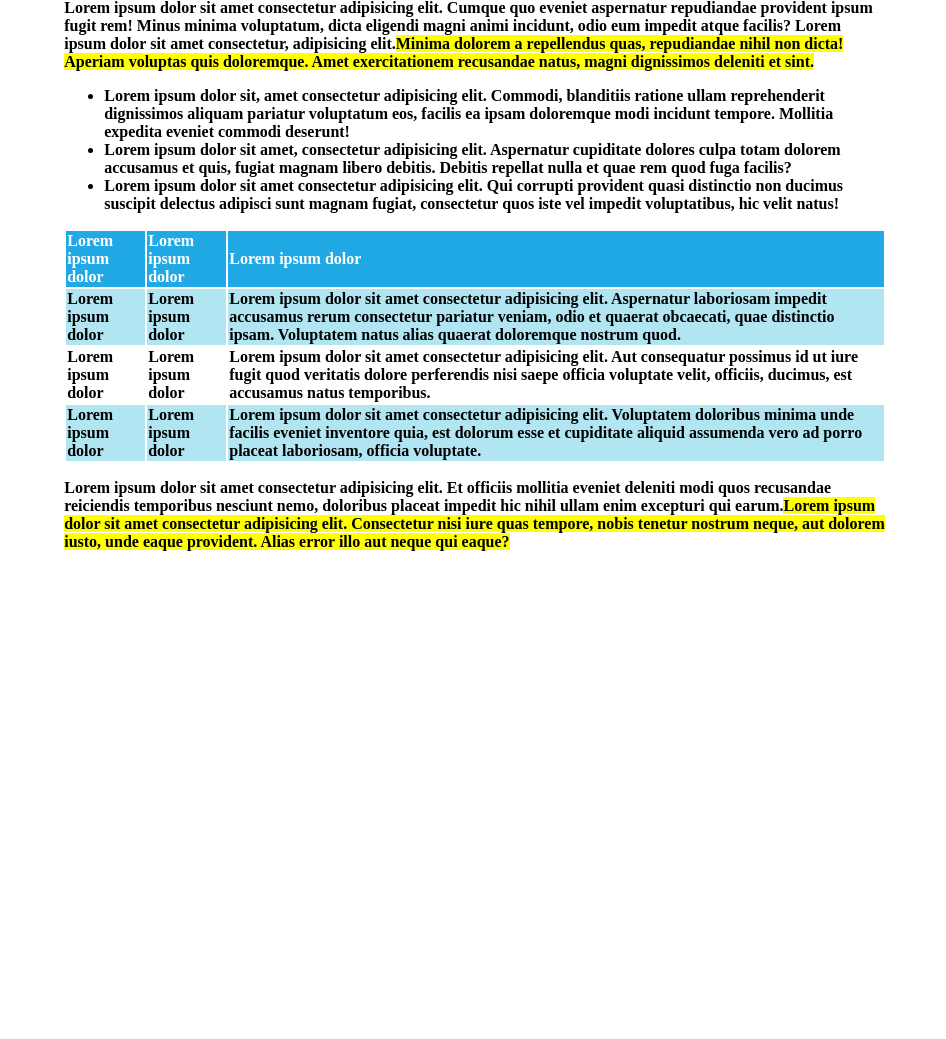
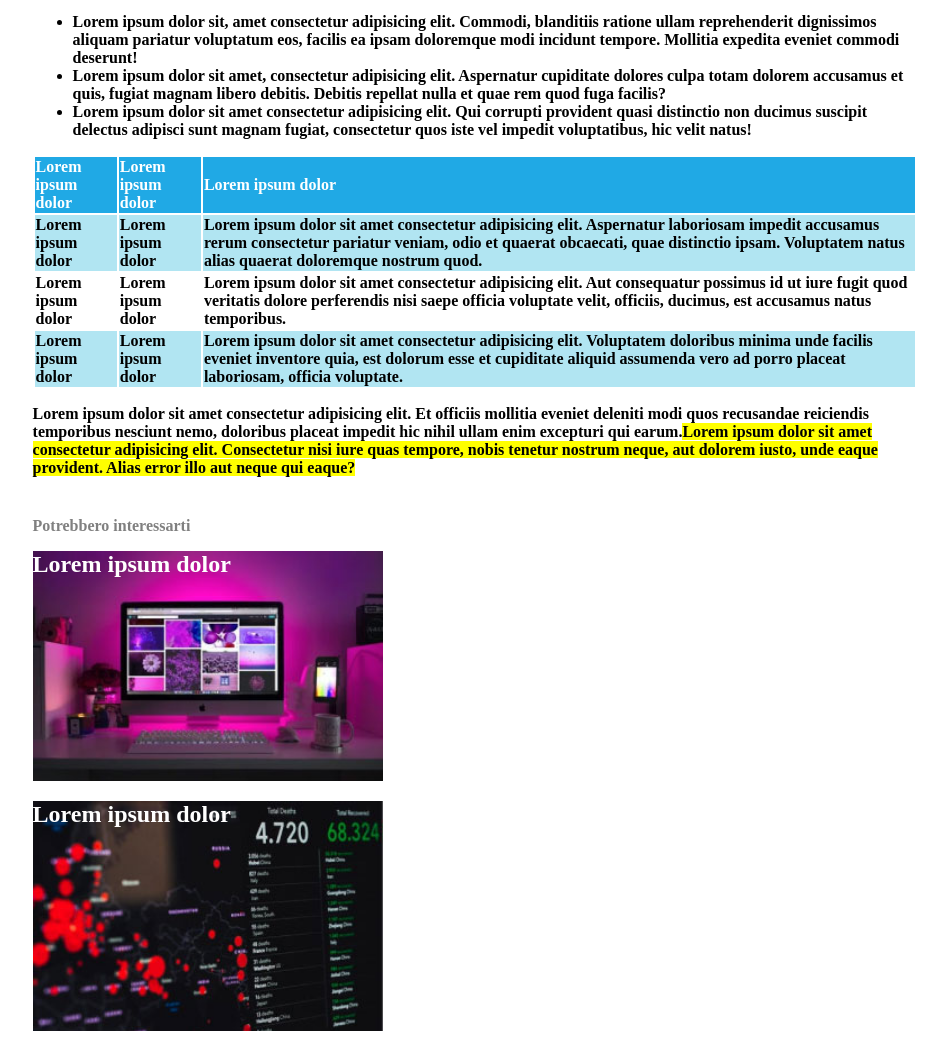
Before and after one commit to SamSepiool/html-css-booleaner, a plain HTML site: page index.html in a window 1280 px wide. Shown: the part 1274-2313 px from the top of the page, without its empty margins (165-1111 px from the left). Before the commit the page ends 1841 px from the top, so only its background shows below. Drawn offline with Linux system fonts and the light colour scheme.

Commit message:
add footer

```diff
--- a/css/style.css
+++ b/css/style.css
@@ -6,10 +6,21 @@ header{
     margin: auto;
 }
 
-main{
-    width: 65%;
+main, footer{
+    width: 70%;
     margin: auto;
     text-align: left;
+}
+
+a{
+    text-decoration: none;
+}
+
+.photo-caption{
+    margin-top: 1px;
+    margin-bottom: 1px;
+    font-weight: bold;
+    font-size: small;
 }
 
 h1{
@@ -45,11 +56,30 @@ span{
     background-color: yellow;
 }
 
-.photo-caption{
-    margin-top: 1px;
-    margin-bottom: 1px;
-    font-weight: bold;
-    font-size: small;
+
+#footer{
+    background-color: white;
+    color: grey;
+    margin-top: 40px;
+}
+
+#monitor{
+    background-image: url(../img/monitor.jpg);
+    background-size: cover;
+    width: 350px;
+    height: 230px;
+    text-align: left;
+
+
+}
+
+#graph{
+    background-image: url(../img/graph.jpg);
+    background-size: cover;
+    width: 350px;
+    height: 230px;
+    text-align: left;
+    margin-top: 20px;
 }
 
 #logo{
@@ -61,3 +91,11 @@ span{
     background-color: #B1E5F2;
 
 }
+
+.footer{
+    background-color: inherit;
+    color: white;
+    font-weight: bold;
+    font-size: x-large;
+
+}
--- a/index.html
+++ b/index.html
@@ -84,6 +84,18 @@
             <!-- footer -->
             <footer>
 
+                <p id="footer">Potrebbero interessarti</p>
+
+                <div id="monitor">
+                    <span class="footer">Lorem ipsum dolor</span>
+
+                </div>
+
+                <div id="graph">
+                    <span class="footer">Lorem ipsum dolor</span>
+
+                </div>
+
             </footer>
             <!-- /footer -->
 
```
